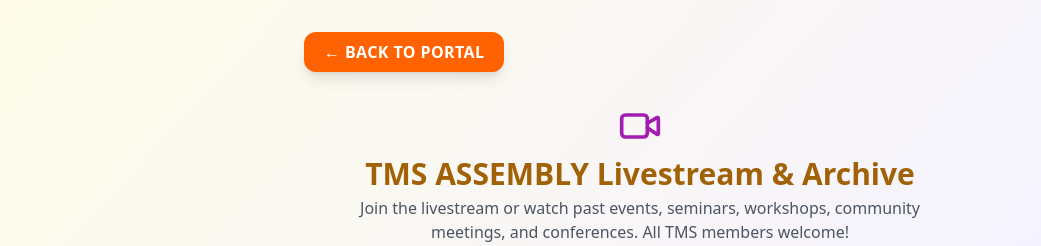
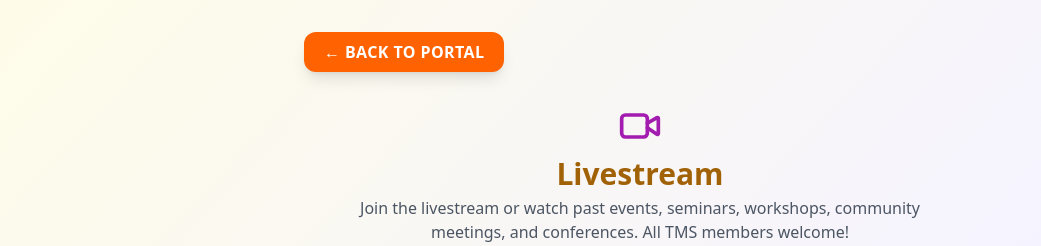
Before and after one commit to isshumongoo/the-movement-hub, a React (Vite) app: page /leadership-academy in a window 1280 px wide. Shown: the top 246 px of the page, without its empty margins (0-1041 px from the left). Built offline with nearby package versions, Linux system fonts and the light colour scheme; sample sign-in values are in the browser's storage.

Commit message:
Change title to "Livestream"
Change the h1 title in src/pages/LeadershipAcademyPage.tsx from "TMS ASSEMBLY Livestream & Archive" to "Livestream".

```diff
--- a/src/pages/LeadershipAcademyPage.tsx
+++ b/src/pages/LeadershipAcademyPage.tsx
@@ -54,7 +54,7 @@ export default function LeadershipAcademyPage() {
         <div className="flex flex-col items-center text-center animate-fade-in">
           <Video className="text-fuchsia-700 mb-2" size={44} />
           <h1 className="text-3xl font-bold text-yellow-700 mb-1">
-            TMS ASSEMBLY Livestream & Archive
+            Livestream
           </h1>
           <p className="text-md text-gray-600 max-w-xl">
             Join the livestream or watch past events, seminars, workshops, community meetings, and conferences. All TMS members welcome!
```
